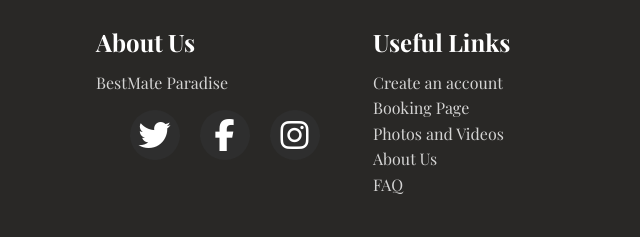
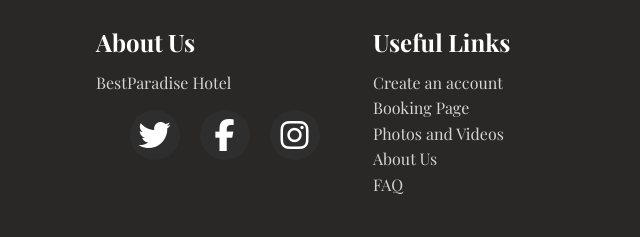
Before and after one commit to strtb78/Group4-ISYS2110, a plain HTML site: page hotel-gp-single-page-site-master/index.html in a window 1280 px wide. Shown: the part 5452-5689 px from the top of the page, 0-640 px from the left. Drawn offline with nearby package versions, Linux system fonts and the light colour scheme.

Commit message:
Just changed name of hotel in footer

```diff
--- a/hotel-gp-single-page-site-master/index.html
+++ b/hotel-gp-single-page-site-master/index.html
@@ -313,7 +313,7 @@
             <div class = "footer-container">
                 <div>
                     <h2>About Us </h2>
-                    <p>BestMate Paradise</p>
+                    <p>BestParadise Hotel</p>
                     <ul class = "social-icons">
                         <li class = "flex">
                             <i class = "fa fa-twitter fa-2x"></i>
```
